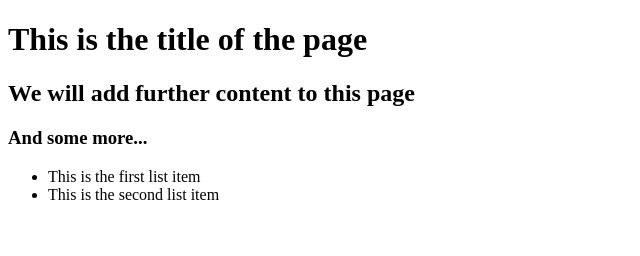
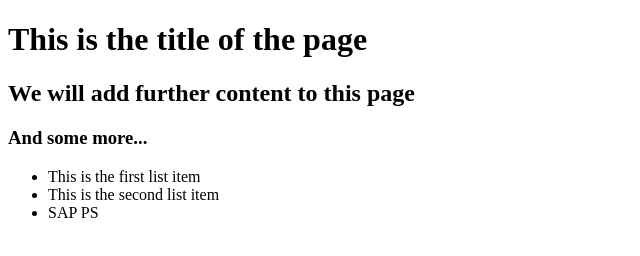
Before and after one commit to JWikk/practice_repo, a plain HTML site: page index.html in a window 1280 px wide. Shown: the full height of the page, 0-640 px from the left. Drawn offline with Linux system fonts and the light colour scheme.

Commit message:
adding SAP PS as list item

```diff
--- a/index.html
+++ b/index.html
@@ -11,6 +11,7 @@
 	<ul>
 		<li>This is the first list item</li>
 		<li>This is the second list item</li>
+		<li>SAP PS</li>
 	</ul>
 
 	</body>
```
